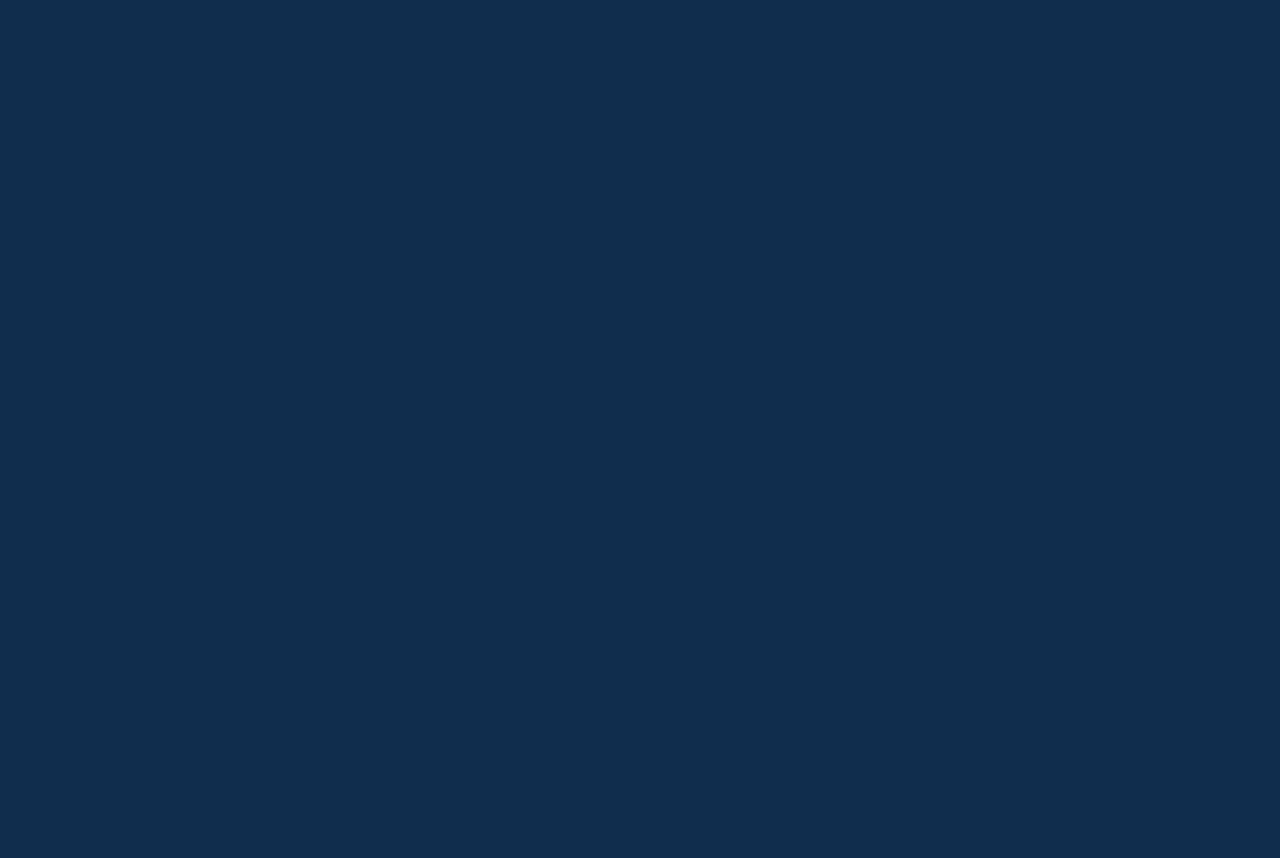
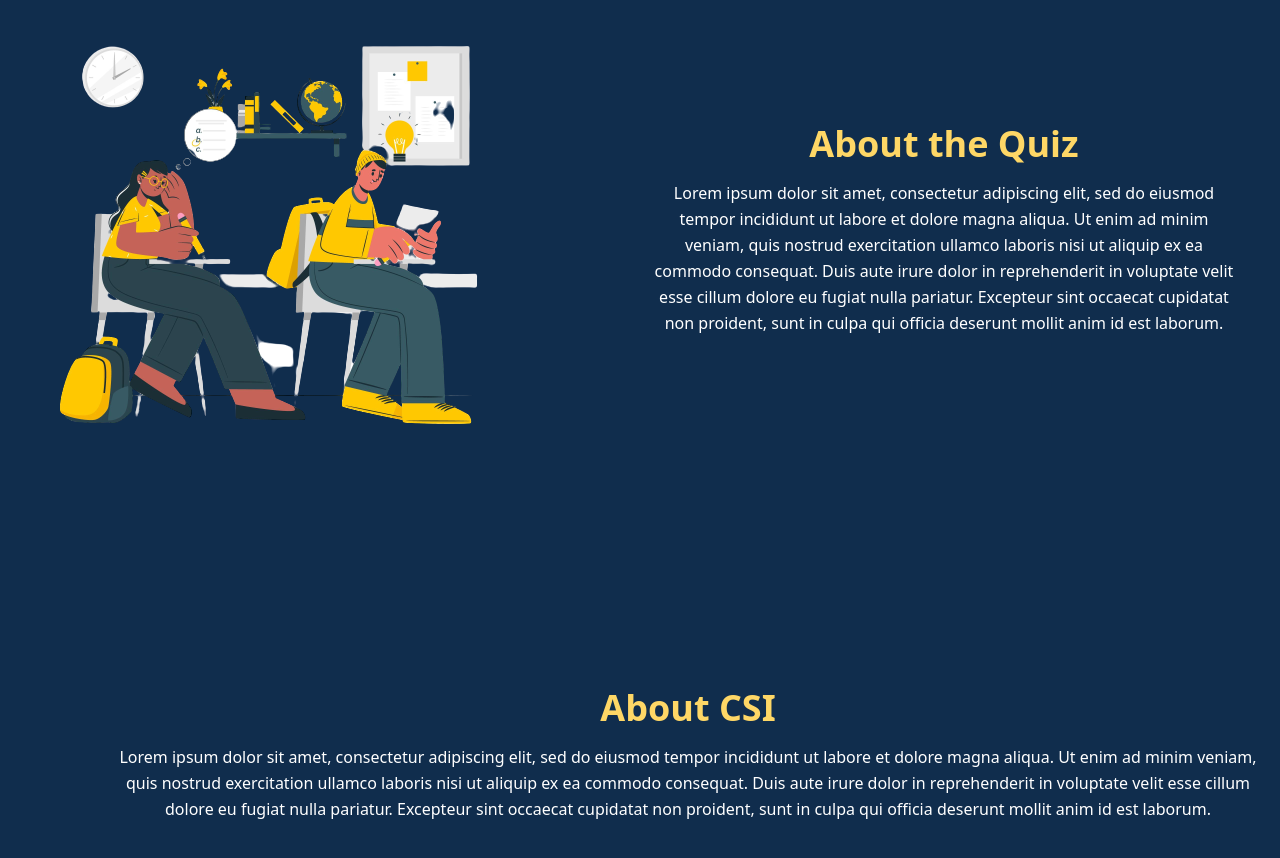
Before and after one commit to csivitu/CSIQuiz, a Next.js app: page / in a window 1280 px wide. Shown: the part 180-1038 px from the top of the page. Before the commit the page ends 800 px from the top, so only its background shows below. Built offline with nearby package versions, Linux system fonts and the light colour scheme.

Commit message:
feat: about

```diff
--- a/src/components/uncommon/About.tsx
+++ b/src/components/uncommon/About.tsx
@@ -1,11 +1,53 @@
-import React from 'react'
+import React from "react";
 
 const About = () => {
   return (
     <div>
-      About
+      <section className="">
+        <div className="container mx-auto flex px-5 py-24 md:flex-row flex-col items-center">
+          <div className="lg:max-w-lg lg:w-full md:w-1/2 w-5/6 md:mb-0 mb-10">
+            <img
+              className="object-cover object-center rounded"
+              alt="hero"
+              src="/aboutquiz.png"
+            />
+          </div>
+          <div className="container mx-auto flex px-5 py-24 md:flex-row flex-col items-center">
+            <div className="lg:flex-grow md:w-1/2 lg:pl-24 md:pl-16 flex flex-col md:items-center md:text-center items-center text-center">
+              <h1 className="font-bold sm:text-4xl text-3xl mb-4 text-[#FED766]">
+                About the Quiz
+              </h1>
+              <p className="mb-8 leading-relaxed text-white font-medium">
+                Lorem ipsum dolor sit amet, consectetur adipiscing elit, sed do
+                eiusmod tempor incididunt ut labore et dolore magna aliqua. Ut
+                enim ad minim veniam, quis nostrud exercitation ullamco laboris
+                nisi ut aliquip ex ea commodo consequat. Duis aute irure dolor
+                in reprehenderit in voluptate velit esse cillum dolore eu fugiat
+                nulla pariatur. Excepteur sint occaecat cupidatat non proident,
+                sunt in culpa qui officia deserunt mollit anim id est laborum.
+              </p>
+            </div>
+          </div>
+        </div>
+        <div className="container mx-auto flex px-5 py-24 md:flex-row flex-col items-center">
+          <div className="lg:flex-grow md:w-1/2 lg:pl-24 md:pl-16 flex flex-col md:items-center md:text-center items-center text-center">
+            <h1 className="font-bold sm:text-4xl text-3xl mb-4 text-[#FED766]">
+              About CSI
+            </h1>
+            <p className="mb-8 leading-relaxed text-white font-medium">
+              Lorem ipsum dolor sit amet, consectetur adipiscing elit, sed do
+              eiusmod tempor incididunt ut labore et dolore magna aliqua. Ut
+              enim ad minim veniam, quis nostrud exercitation ullamco laboris
+              nisi ut aliquip ex ea commodo consequat. Duis aute irure dolor in
+              reprehenderit in voluptate velit esse cillum dolore eu fugiat
+              nulla pariatur. Excepteur sint occaecat cupidatat non proident,
+              sunt in culpa qui officia deserunt mollit anim id est laborum.
+            </p>
+          </div>
+        </div>
+      </section>
     </div>
-  )
-}
+  );
+};
 
-export default About
+export default About;
```
Also changed, not shown: public/aboutquiz.png (added).
